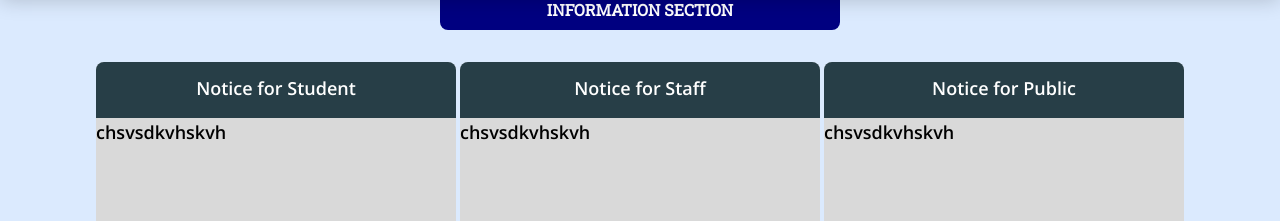
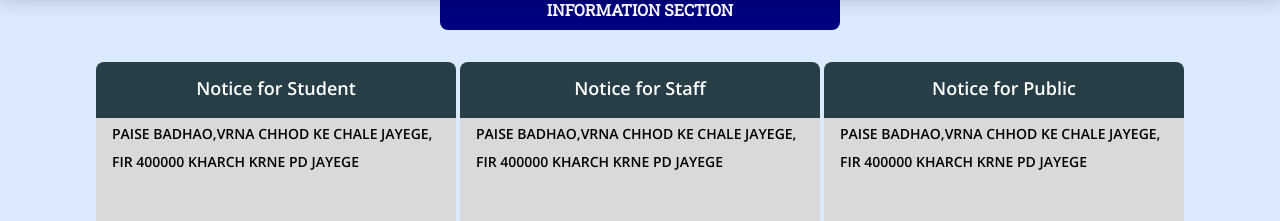
Before and after one commit to Vivekumar08/Daulatram.github.io, a React (Create React App) app in the folder daulatram/: page / in a window 1280 px wide. Shown: the part 850-1071 px from the top of the page. Built offline with nearby package versions, Linux system fonts and the light colour scheme.

Commit message:
some change 😂

```diff
--- a/daulatram/src/Components/Information.jsx
+++ b/daulatram/src/Components/Information.jsx
@@ -15,19 +15,19 @@ function Information() {
             <span className="bg-[#273E47] rounded-t-lg flex flex-row justify-center  text-white pb-4  px-4 ">
               <span className="mt-3">Notice for Student</span>
             </span>
-            <span>chsvsdkvhskvh</span>
+            <span className="ml-4 text-sm mb-4 mt-4">PAISE BADHAO,VRNA CHHOD KE CHALE JAYEGE, </span><br /> <span className="ml-4 text-sm mb-4 mt-4">FIR 400000 KHARCH KRNE PD JAYEGE </span>
           </div>
           <div className=" bg-[#d9d9d9] w-[20em] rounded-lg text-lg font-semibold">
             <span className="bg-[#273E47] rounded-t-lg flex flex-row justify-center text-white pb-4  px-4 ">
               <span className="mt-3">Notice for Staff</span>
             </span>
-            <span>chsvsdkvhskvh</span>
+            <span className="ml-4 mt-4 text-sm mb-4">PAISE BADHAO,VRNA CHHOD KE CHALE JAYEGE, </span><br /> <span className="ml-4 mt-4 text-sm mb-4">FIR 400000 KHARCH KRNE PD JAYEGE </span>
           </div>
           <div className=" bg-[#d9d9d9] w-[20em] rounded-lg text-lg font-semibold">
             <span className="bg-[#273E47] rounded-t-lg flex flex-row justify-center text-white pb-4  px-4 ">
               <span className="mt-3">Notice for Public</span>
             </span>
-            <span>chsvsdkvhskvh</span>
+            <span className="ml-4 mt-4 text-sm mb-4">PAISE BADHAO,VRNA CHHOD KE CHALE JAYEGE, </span><br /> <span className="ml-4 mt-4 text-sm mb-4">FIR 400000 KHARCH KRNE PD JAYEGE </span>
           </div>
         </div>
       </div>
```
